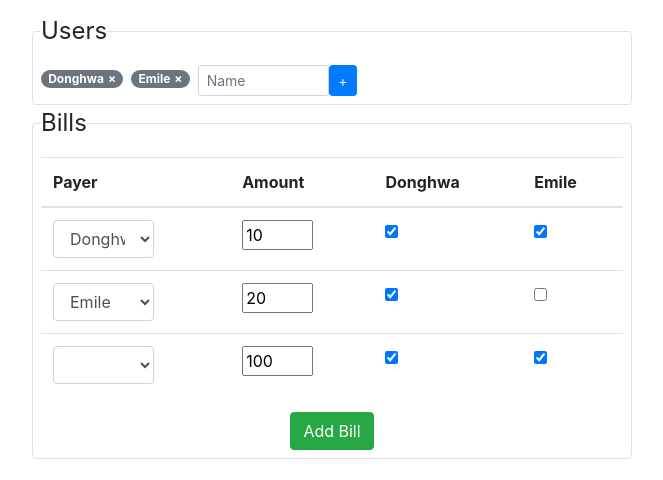
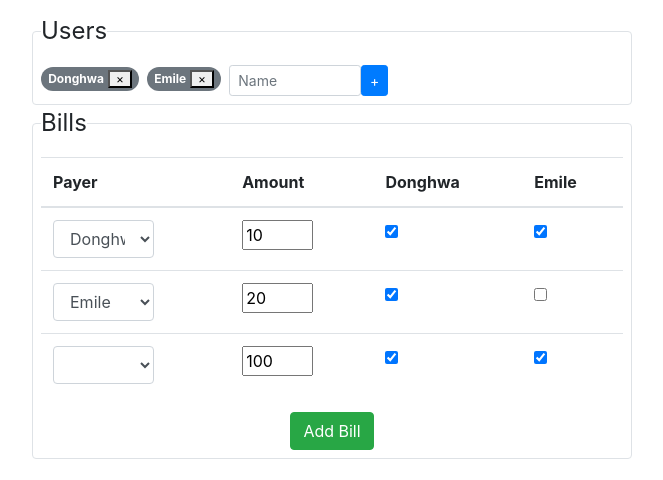
Before and after one commit to storykim/bill-splitter, a Gatsby site: page / in a window 1280 px wide. Shown: the part 131-611 px from the top of the page, without its empty margins (308-971 px from the left). Built offline with nearby package versions, Linux system fonts and the light colour scheme; Gatsby itself is replaced by a stand-in of ours.

Commit message:
Implement user removal function

```diff
--- a/src/components/user.js
+++ b/src/components/user.js
@@ -1,6 +1,17 @@
 import React from "react"
 
 class User extends React.Component {
+  constructor(props) {
+    super(props)
+
+    this.handleDelete = this.handleDelete.bind(this)
+  }
+
+  handleDelete = e => {
+    e.preventDefault()
+    this.props.onUserDelete(this.props.name)
+  }
+
   render() {
     return (
       <span
@@ -14,7 +25,9 @@ class User extends React.Component {
         >
           {this.props.name}
         </div>
-        <a type="button">&times;</a>
+        <button type="button" onClick={this.handleDelete}>
+          &times;
+        </button>
       </span>
     )
   }
@@ -64,7 +77,11 @@ class UserList extends React.Component {
     return (
       <div>
         {this.props.users.map((user, idx) => (
-          <User key={user} name={user}></User>
+          <User
+            key={user}
+            name={user}
+            onUserDelete={this.props.onUserDelete}
+          ></User>
         ))}
       </div>
     )
@@ -78,7 +95,10 @@ class UserPanel extends React.Component {
         <legend className="w-auto">Users</legend>
         <div className="container">
           <div className="row">
-            <UserList users={this.props.users} />
+            <UserList
+              users={this.props.users}
+              onUserDelete={this.props.onUserDelete}
+            />
             <UserInput onUserSubmit={this.props.onUserSubmit} />
           </div>
         </div>
--- a/src/pages/index.js
+++ b/src/pages/index.js
@@ -17,6 +17,7 @@ class App extends React.Component {
     }
 
     this.onUserSubmit = this.onUserSubmit.bind(this)
+    this.onUserDelete = this.onUserDelete.bind(this)
     this.calculateResult = this.calculateResult.bind(this)
   }
 
@@ -29,6 +30,32 @@ class App extends React.Component {
     this.setState((prevState, props) => {
       return {
         users: [...prevState.users, name],
+      }
+    })
+  }
+
+  onUserDelete(name) {
+    if (!this.state.users.includes(name)) {
+      console.log("INVALID delete! Username : ", name)
+      return
+    }
+
+    this.setState((prevState, props) => {
+      // Delete user from users
+      const newUsers = prevState.users.filter(el => el != name)
+      // Delete user from bills
+      const newBills = prevState.bills.map(bill => {
+        bill.payer = bill.payer === name ? "" : bill.payer
+        if (bill.people.includes(name)) {
+          bill.people = bill.people.filter(el => el != name)
+        }
+
+        return bill
+      })
+
+      return {
+        users: newUsers,
+        bills: newBills,
       }
     })
   }
@@ -59,7 +86,11 @@ class App extends React.Component {
     return (
       <div style={{ maxWidth: "600px", margin: "3rem auto" }}>
         <IntroPanel />
-        <UserPanel users={this.state.users} onUserSubmit={this.onUserSubmit} />
+        <UserPanel
+          users={this.state.users}
+          onUserSubmit={this.onUserSubmit}
+          onUserDelete={this.onUserDelete}
+        />
         <BillPanel bills={this.state.bills} users={this.state.users} />
         <br />
         <ResultPanel result={this.calculateResult()} />
```
